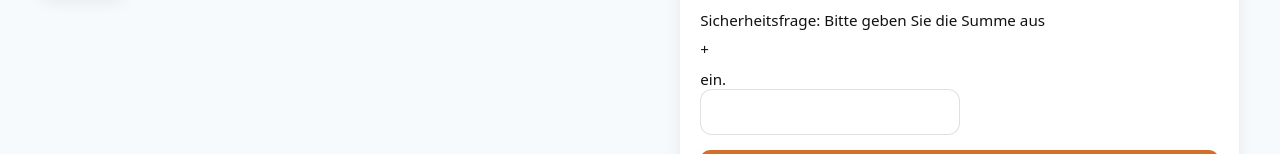
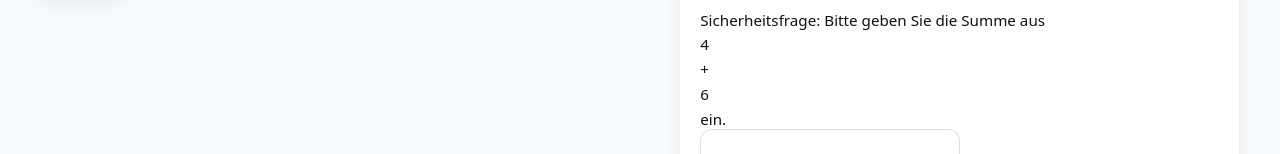
Before and after one commit to adrian-richter/zimmerei-kaack.github.io, a plain HTML site: page index.html in a window 1280 px wide. Shown: the part 3358-3512 px from the top of the page. Drawn offline with Linux system fonts and the light colour scheme.

Commit message:
Update index.html

```diff
--- a/index.html
+++ b/index.html
@@ -268,6 +268,38 @@
     </div>
   </footer>
 
+  <!-- Captcha Logik -->
+  <script>
+    (function() {
+      var form = document.getElementById('contact-form');
+      if (!form) return;
+
+      // Zufällige Zahlen generieren
+      var a = Math.floor(Math.random() * 8) + 2; // 2-9
+      var b = Math.floor(Math.random() * 8) + 1; // 1-8
+      var solution = a + b;
+
+      var spanA = document.getElementById('captcha-a');
+      var spanB = document.getElementById('captcha-b');
+      var input = document.getElementById('captcha-input');
+
+      if (spanA && spanB) {
+        spanA.textContent = a;
+        spanB.textContent = b;
+      }
+
+      form.addEventListener('submit', function(e) {
+        if (!input) return;
+        var value = parseInt(input.value, 10);
+        if (isNaN(value) || value !== solution) {
+          e.preventDefault();
+          alert('Bitte beantworten Sie die Sicherheitsfrage korrekt.');
+          input.focus();
+        }
+      });
+    })();
+  </script>
+
 	<!-- COOKIE BAR -->
 <div class="cookie-banner" role="region" aria-label="Cookie-Hinweis" id="cookieBanner">
   <div class="cookie-inner">
```
